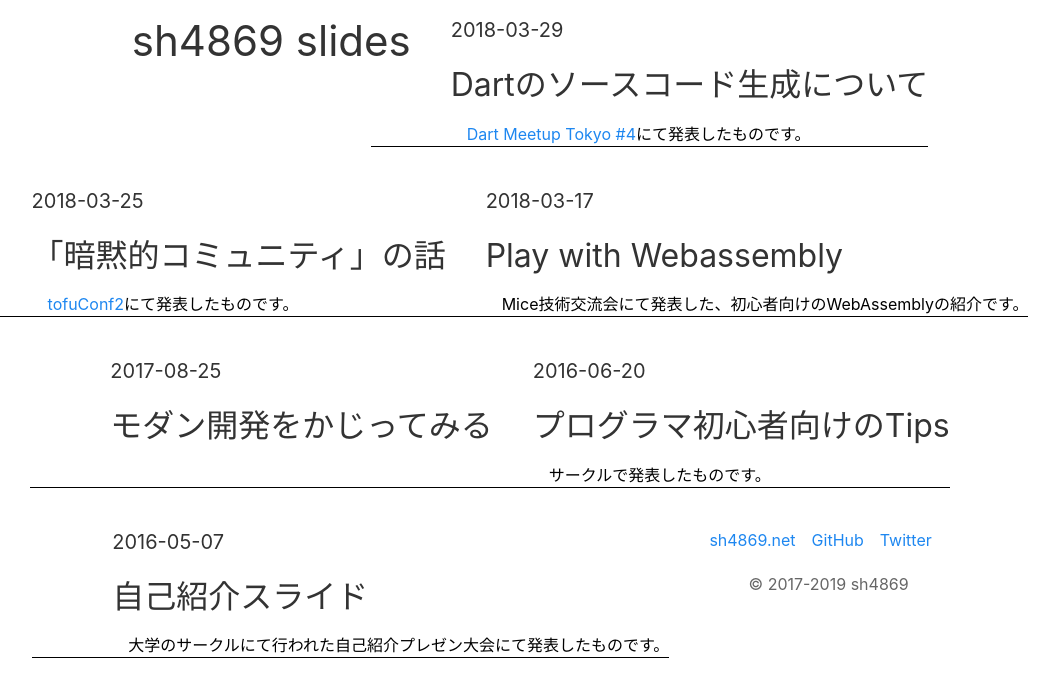
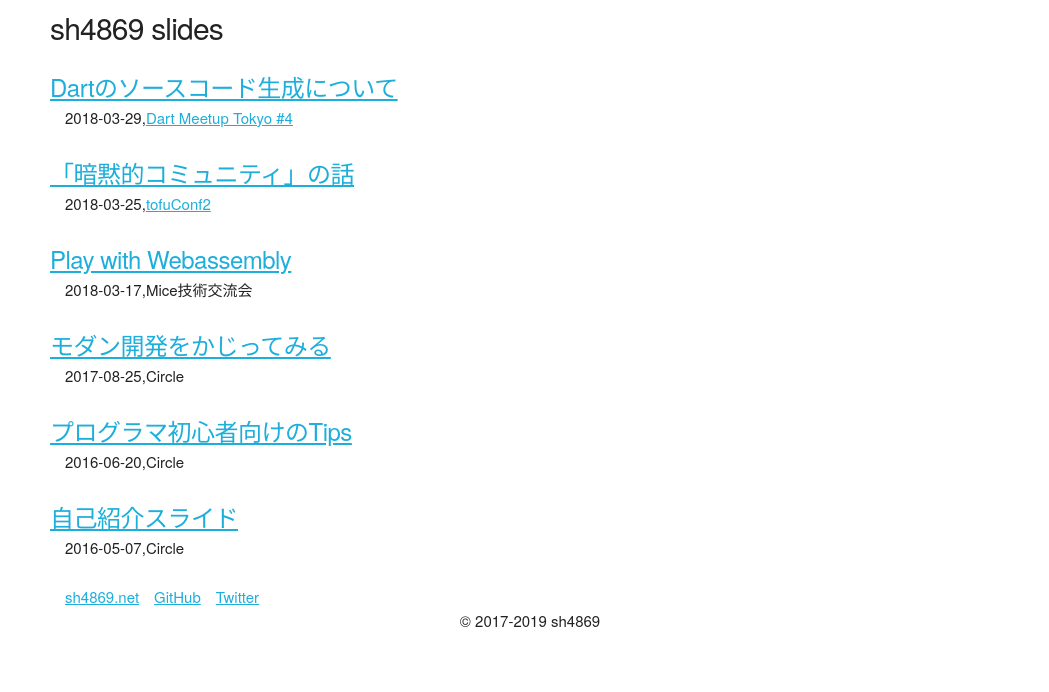
Before and after one commit to sh4869/slides-pub, a plain HTML site: page index.html in a window 1280 px wide. Shown: the whole page, without its empty margins (110-1159 px from the left). Drawn offline with nearby package versions, Linux system fonts and the light colour scheme.

Commit message:
[ci skip] UPDATEE WEBPAGE

```diff
--- a/index.html
+++ b/index.html
@@ -7,8 +7,7 @@
     <meta name="author" content="sh4869(nobuk4869@gmail.com)">
     <meta content="width=device-width,initial-scale=1.0, maximum-scale=1.0" name="viewport">
     <link rel="stylesheet" href="style.css">
-    <link rel="stylesheet" href="https://cdnjs.cloudflare.com/ajax/libs/uikit/3.0.0-beta.7/css/uikit.min.css">
-    <script src="https://cdnjs.cloudflare.com/ajax/libs/uikit/3.0.0-beta.7/js/uikit.min.js"></script>
+    <link rel="stylesheet" href="https://cdnjs.cloudflare.com/ajax/libs/skeleton/2.0.4/skeleton.css">
     <title>sh4869 slides</title>
     <script>
       (function(i,s,o,g,r,a,m){i['GoogleAnalyticsObject']=r;i[r]=i[r]||function(){
@@ -20,62 +19,32 @@
     </script>
   </head>
   <body>
-    <div class="uk-container main">
-      <div class="uk-flex-center" uk-grid>
-        <h1 class="uk-heading-primary">sh4869 slides</h1>
-        <div class="slide-container" uk-grid>
-          <div class="container">
-            <h4>2018-03-29</h4><a href="slides/dart-meet-up-4">
-              <h2>Dartのソースコード生成について</h2></a>
-            <div class="info">
-              <p><a href='https://dartisans-jp.connpass.com/event/80717/'>Dart Meetup Tokyo #4</a>にて発表したものです。</p>
-            </div>
-          </div>
+    <div class="container">
+      <div class="row">
+        <h4>sh4869 slides</h4>
+        <div class="slide-container"><a href="slides/dart-meet-up-4">
+            <h5>Dartのソースコード生成について</h5></a>
+          <p class="info">2018-03-29,<a href='https://dartisans-jp.connpass.com/event/80717/'>Dart Meetup Tokyo #4</a></p>
         </div>
-        <div class="slide-container" uk-grid>
-          <div class="container">
-            <h4>2018-03-25</h4><a href="slides/tofu-conf-2">
-              <h2>「暗黙的コミュニティ」の話</h2></a>
-            <div class="info">
-              <p><a href='https://tofuconf.club/2018-02-24/2nd-tofuconf-general.html'>tofuConf2</a>にて発表したものです。</p>
-            </div>
-          </div>
+        <div class="slide-container"><a href="slides/tofu-conf-2">
+            <h5>「暗黙的コミュニティ」の話</h5></a>
+          <p class="info">2018-03-25,<a href='https://tofuconf.club/2018-02-24/2nd-tofuconf-general.html'>tofuConf2</a></p>
         </div>
-        <div class="slide-container" uk-grid>
-          <div class="container">
-            <h4>2018-03-17</h4><a href="slides/play-with-webassembly">
-              <h2>Play with Webassembly</h2></a>
-            <div class="info">
-              <p>Mice技術交流会にて発表した、初心者向けのWebAssemblyの紹介です。</p>
-            </div>
-          </div>
+        <div class="slide-container"><a href="slides/play-with-webassembly">
+            <h5>Play with Webassembly</h5></a>
+          <p class="info">2018-03-17,Mice技術交流会</p>
         </div>
-        <div class="slide-container" uk-grid>
-          <div class="container">
-            <h4>2017-08-25</h4><a href="slides/keyword-of-modern-development">
-              <h2>モダン開発をかじってみる</h2></a>
-            <div class="info">
-              <p></p>
-            </div>
-          </div>
+        <div class="slide-container"><a href="slides/keyword-of-modern-development">
+            <h5>モダン開発をかじってみる</h5></a>
+          <p class="info">2017-08-25,Circle</p>
         </div>
-        <div class="slide-container" uk-grid>
-          <div class="container">
-            <h4>2016-06-20</h4><a href="slides/programming-beginner-tips">
-              <h2>プログラマ初心者向けのTips</h2></a>
-            <div class="info">
-              <p>サークルで発表したものです。</p>
-            </div>
-          </div>
+        <div class="slide-container"><a href="slides/programming-beginner-tips">
+            <h5>プログラマ初心者向けのTips</h5></a>
+          <p class="info">2016-06-20,Circle</p>
         </div>
-        <div class="slide-container" uk-grid>
-          <div class="container">
-            <h4>2016-05-07</h4><a href="slides/self-introduction">
-              <h2>自己紹介スライド</h2></a>
-            <div class="info">
-              <p>大学のサークルにて行われた自己紹介プレゼン大会にて発表したものです。</p>
-            </div>
-          </div>
+        <div class="slide-container"><a href="slides/self-introduction">
+            <h5>自己紹介スライド</h5></a>
+          <p class="info">2016-05-07,Circle</p>
         </div>
         <div class="footer">
           <div class="link"><a href="http://sh4869.net">sh4869.net</a><a href="https://github.com/sh4869">GitHub</a><a href="https://twitter.com/sh4869sh">Twitter</a></div>
--- a/style.css
+++ b/style.css
@@ -1,28 +1,20 @@
-.main {
-  margin-top: 1em;
+
+ul.info {
+  margin-left: 1em;
 }
 
 .slide-container {
-  padding-left: 10%;
-  padding-right: 10%;
-  padding-top: 1em;
-  padding-bottom: 1em;
-  border-bottom: 1px black solid;
+
 }
 
-.slide-container h2 {
-  display: inline;
+.slide-container h5 {
+  margin-bottom: 1px;
 }
 
-.slide-container .info {
-  text-indent: 1em;
-  margin-top: 1em;
+.slide-container p.info {
+  margin-left: 1em;
 }
 
-.slide-container .info p {
-  color: black;
-  margin: 0;
-}
 .footer {
   margin: 1em;
 }
```
